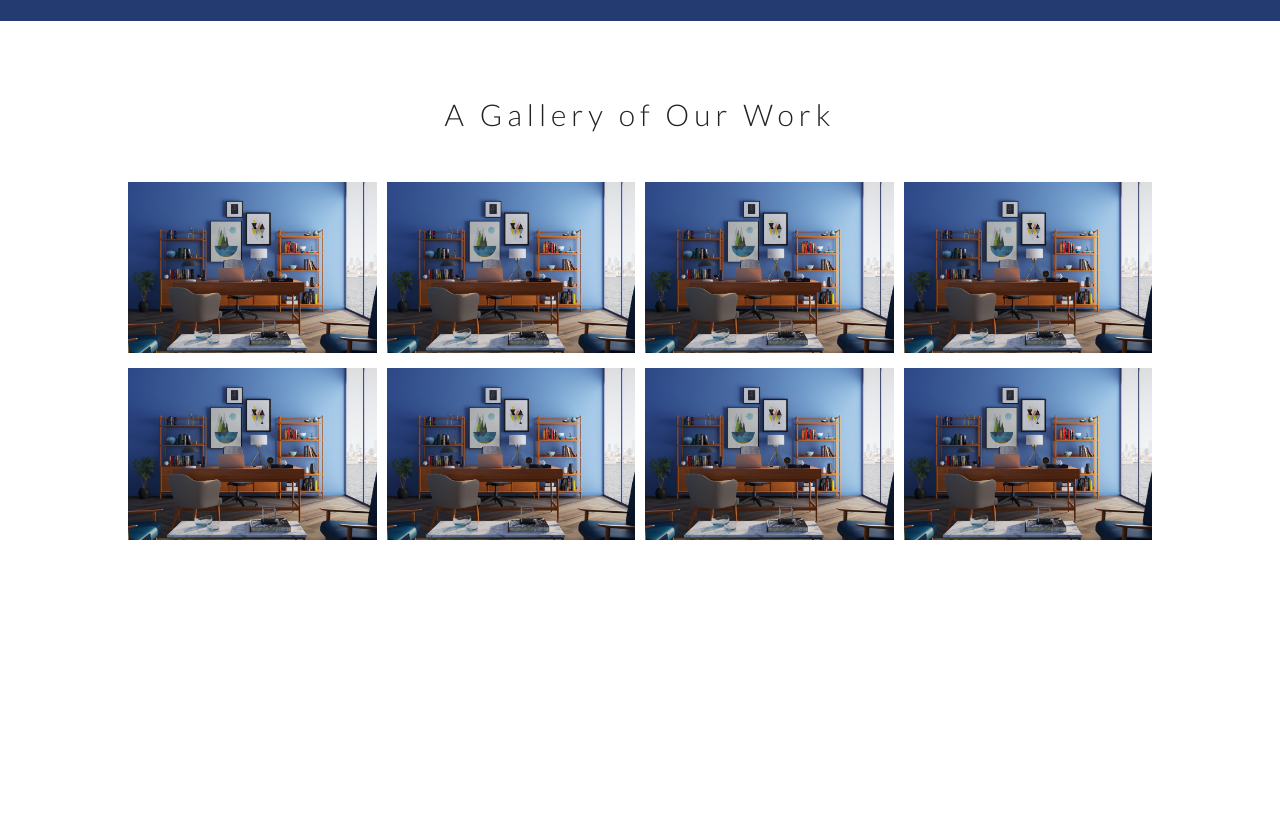
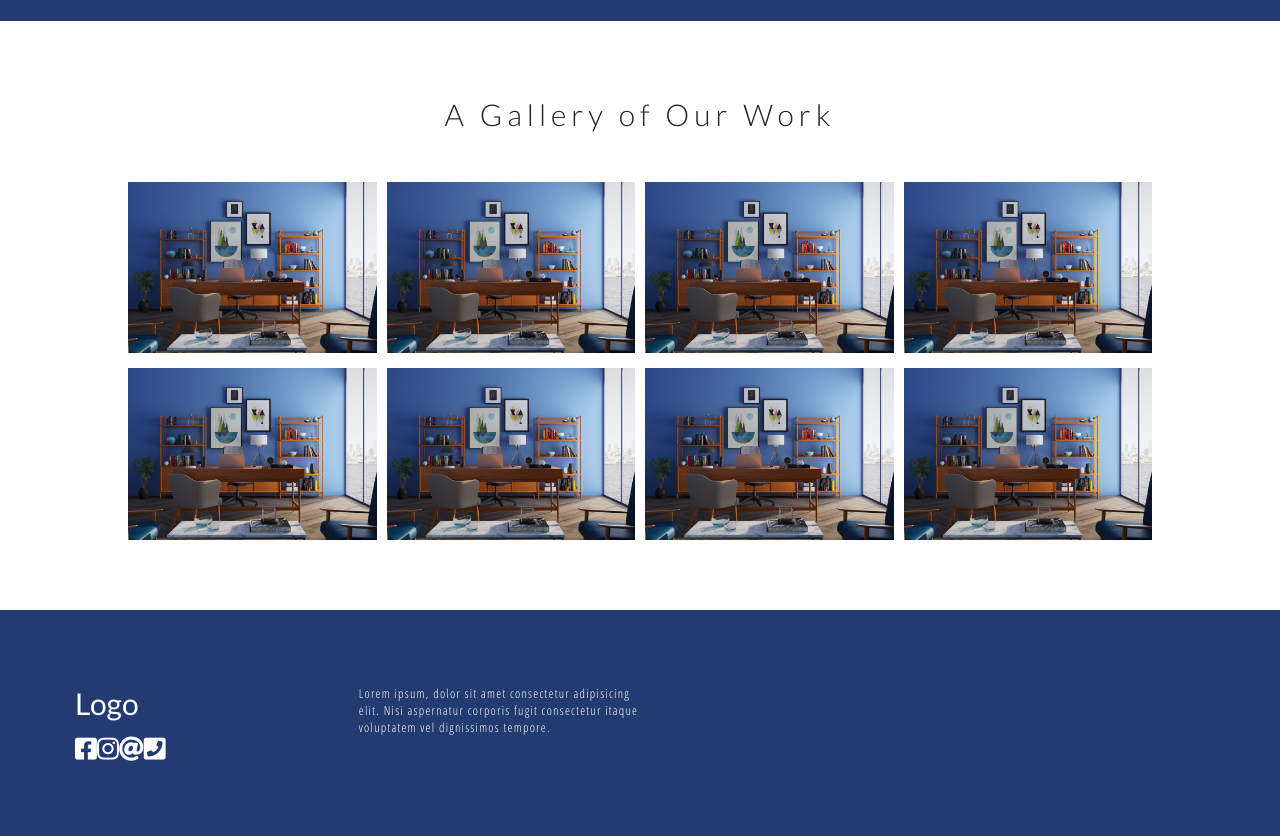
Before and after one commit to miguel-quezada63/clean-queen, a website: page public/html/index.html in a window 1280 px wide. Shown: the part 1461-2297 px from the top of the page. Before the commit the page ends 2071 px from the top, so only its background shows below. Drawn offline with Linux system fonts and the light colour scheme.

Commit message:
Footer HTML

```diff
--- a/public/html/index.html
+++ b/public/html/index.html
@@ -145,6 +145,30 @@
           <img class="gallery-image" src="../img/landing.jpg" alt="" />
         </div>
       </section>
+
+      <footer class="footer">
+        <div class="footer-logo"><a href="#">Logo</a></div>
+        <div class="footer-contact">
+          <a href="#" class="footer-contact__item"
+            ><i class="fab fa-facebook-square"></i
+          ></a>
+          <a href="#" class="footer-contact__item"
+            ><i class="fab fa-instagram"></i
+          ></a>
+          <a href="#" class="footer-contact__item"><i class="fas fa-at"></i></a>
+          <a href="#" class="footer-contact__item"
+            ><i class="fas fa-phone-square"></i
+          ></a>
+        </div>
+        <div class="footer-none"></div>
+        <div class="footer-description">
+          <p class="footer-description__text">
+            Lorem ipsum, dolor sit amet consectetur adipisicing elit. Nisi
+            aspernatur corporis fugit consectetur itaque voluptatem vel
+            dignissimos tempore.
+          </p>
+        </div>
+      </footer>
     </main>
   </body>
 </html>
```
